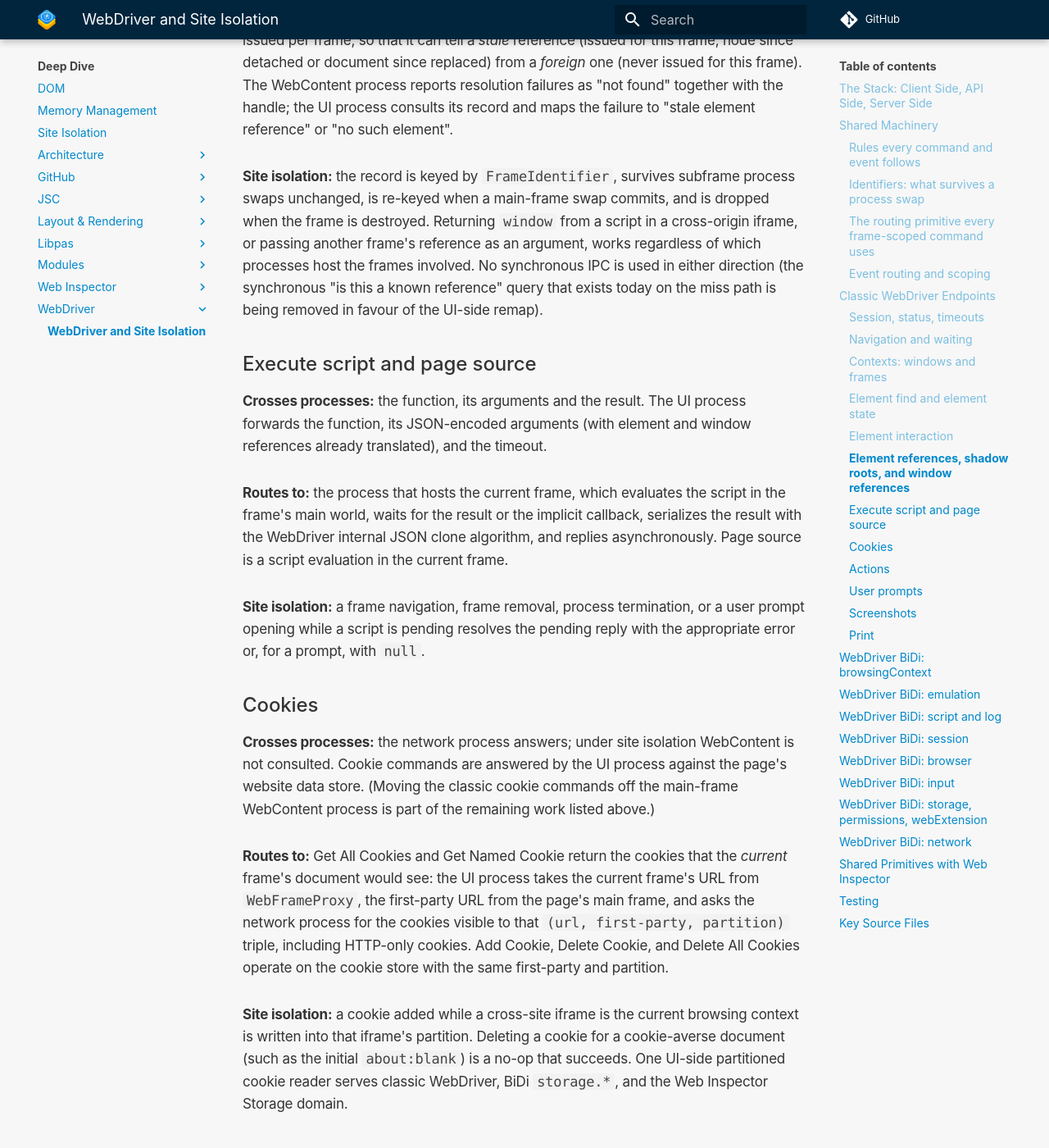
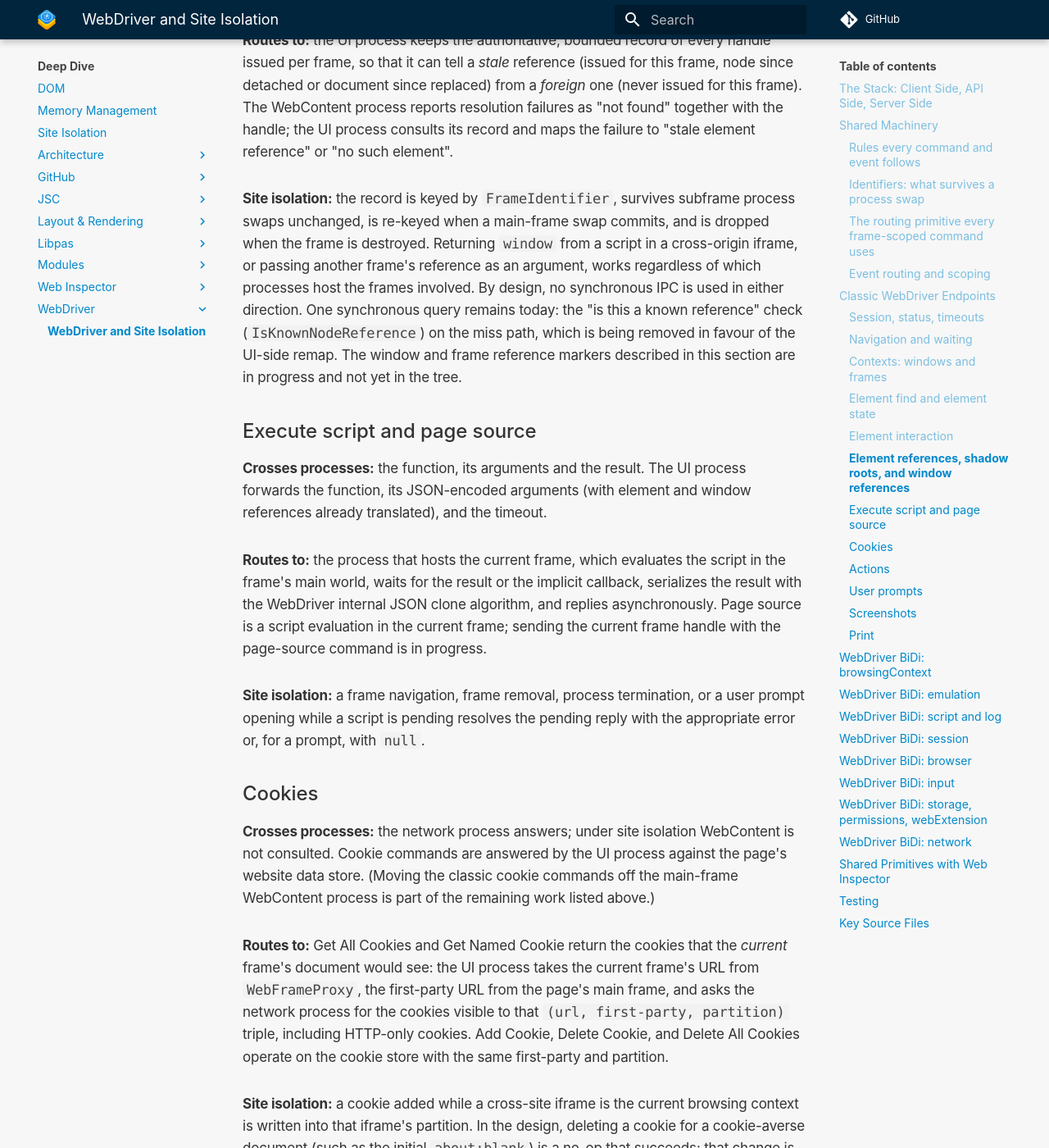
Before and after one commit to WebKit/Documentation, an MkDocs documentation site: the page built from docs/Deep Dive/WebDriver/SiteIsolation.md, in a window 1280 px wide and 1400 px high, scrolled down 12919 px. Shown: the whole window at 82% size. Built offline with MkDocs 1.6.1 and Material for MkDocs 9.7.7, drawn with Linux system fonts in a browser that asks for light colours; comment, search, counter and statistics services are not loaded; some of the changed text lies outside the part shown.

Commit message:
Site Isolation docs: fix interception bug citation, hedge synchronous-IPC rule, mark unlanded BiDi/classic behavior
Reviewed by NOBODY (OOPS!).

The interception hooks from bug 324478 have landed: FrameNetworkAgentProxy implements them
and declines every load, and ProxyingNetworkAgent's resolution commands now report
missing-intercept errors while the configuration commands accept and discard their
arguments. Describe that instead of "is to gain hooks" and "all verbs are no-ops".

IsKnownNodeReference is still a synchronous WebContent-to-UI message, so state the
asynchronous-IPC rule as a design rule with one remaining synchronous query being removed,
in both the cross-cutting rules and the WebDriver page.

Add a short note at the top of the BiDi sections that they describe the target
architecture, and mark the classic items that are written but not yet in the tree (window
and frame reference markers, file-upload process capture, page-source frame handle,
cookie-averse delete) as in progress.

* docs/Deep Dive/SiteIsolation.md:
* docs/Deep Dive/Web Inspector/SiteIsolationExplainer.md:
* docs/Deep Dive/WebDriver/SiteIsolation.md:

````diff
--- a/docs/Deep Dive/WebDriver/SiteIsolation.md
+++ b/docs/Deep Dive/WebDriver/SiteIsolation.md
@@ -84,7 +84,8 @@ frame-scoped query.
 
 The five cross-cutting rules — (1) the UI process is the authority; (2) per-frame targets for
 document data, process-level aggregation for page-wide data; (3) commands go to the hosting
-process, and page-wide state fans out and is replayed; (4) asynchronous IPC, with
+process, and page-wide state fans out and is replayed; (4) asynchronous IPC by design (one
+synchronous query remains and is being removed), with
 process-agnostic events; (5) shared primitives built once — are defined in
 [Automation and Inspection Under Site Isolation](../SiteIsolation.md#automation-and-inspection-under-site-isolation).
 Their WebDriver-specific consequences:
@@ -295,9 +296,10 @@ input, independent of how many processes participated.
 
 **Site isolation:** attaching files additionally requires the UI process to grant the frame's
 process read access to the chosen paths (sandbox extension and network-process allow-list),
-exactly as it would for a user-driven file chooser; the grant is bound to the process captured
-when the command started, and the command fails rather than hand files to a process that was
-never granted access if the frame moved in the meantime.
+exactly as it would for a user-driven file chooser. In the design, the grant is bound to the
+process captured when the command started, and the command fails rather than hand files to a
+process that was never granted access if the frame moved in the meantime; that process capture
+is in progress.
 
 ```
  Element Click in a cross-origin iframe (site isolation on)
@@ -332,8 +334,10 @@ consults its record and maps the failure to "stale element reference" or "no suc
 unchanged, is re-keyed when a main-frame swap commits, and is dropped when the frame is
 destroyed. Returning `window` from a script in a cross-origin iframe, or passing another
 frame's reference as an argument, works regardless of which processes host the frames involved.
-No synchronous IPC is used in either direction (the synchronous "is this a known reference"
-query that exists today on the miss path is being removed in favour of the UI-side remap).
+By design, no synchronous IPC is used in either direction. One synchronous query remains today:
+the "is this a known reference" check (`IsKnownNodeReference`) on the miss path, which is being
+removed in favour of the UI-side remap. The window and frame reference markers described in
+this section are in progress and not yet in the tree.
 
 ### Execute script and page source
 
@@ -344,7 +348,8 @@ and the timeout.
 **Routes to:** the process that hosts the current frame, which evaluates the script in the
 frame's main world, waits for the result or the implicit callback, serializes the result with
 the WebDriver internal JSON clone algorithm, and replies asynchronously. Page source is a
-script evaluation in the current frame.
+script evaluation in the current frame; sending the current frame handle with the page-source
+command is in progress.
 
 **Site isolation:** a frame navigation, frame removal, process termination, or a user prompt
 opening while a script is pending resolves the pending reply with the appropriate error or, for
@@ -365,8 +370,9 @@ Cookie, Delete Cookie, and Delete All Cookies operate on the cookie store with t
 first-party and partition.
 
 **Site isolation:** a cookie added while a cross-site iframe is the current browsing context is
-written into that iframe's partition. Deleting a cookie for a cookie-averse document (such as
-the initial `about:blank`) is a no-op that succeeds. One UI-side partitioned cookie reader
+written into that iframe's partition. In the design, deleting a cookie for a cookie-averse
+document (such as the initial `about:blank`) is a no-op that succeeds; that change is in
+progress. One UI-side partitioned cookie reader
 serves classic WebDriver, BiDi `storage.*`, and the Web Inspector Storage domain.
 
 ### Actions
@@ -434,6 +440,9 @@ process. Classic Print and BiDi `browsingContext.print` share this implementatio
 ---
 
 ## WebDriver BiDi: `browsingContext`
+
+The BiDi modules are under active development; the designs in this and the following BiDi
+sections describe the target architecture, not necessarily what is in the tree today.
 
 **Needs from web content:** almost nothing. **Routes:** the UI process answers from its authoritative frame tree and from page proxy load callbacks; frame-targeted work goes to the process hosting the frame. **Latched on the page proxy:** the viewport override. **Caveat:** per-process frame trees are partial.
 
````
Also changed, not shown: docs/Deep Dive/SiteIsolation.md (+4 -3 lines), docs/Deep Dive/Web Inspector/SiteIsolationExplainer.md (+10 -8 lines).
